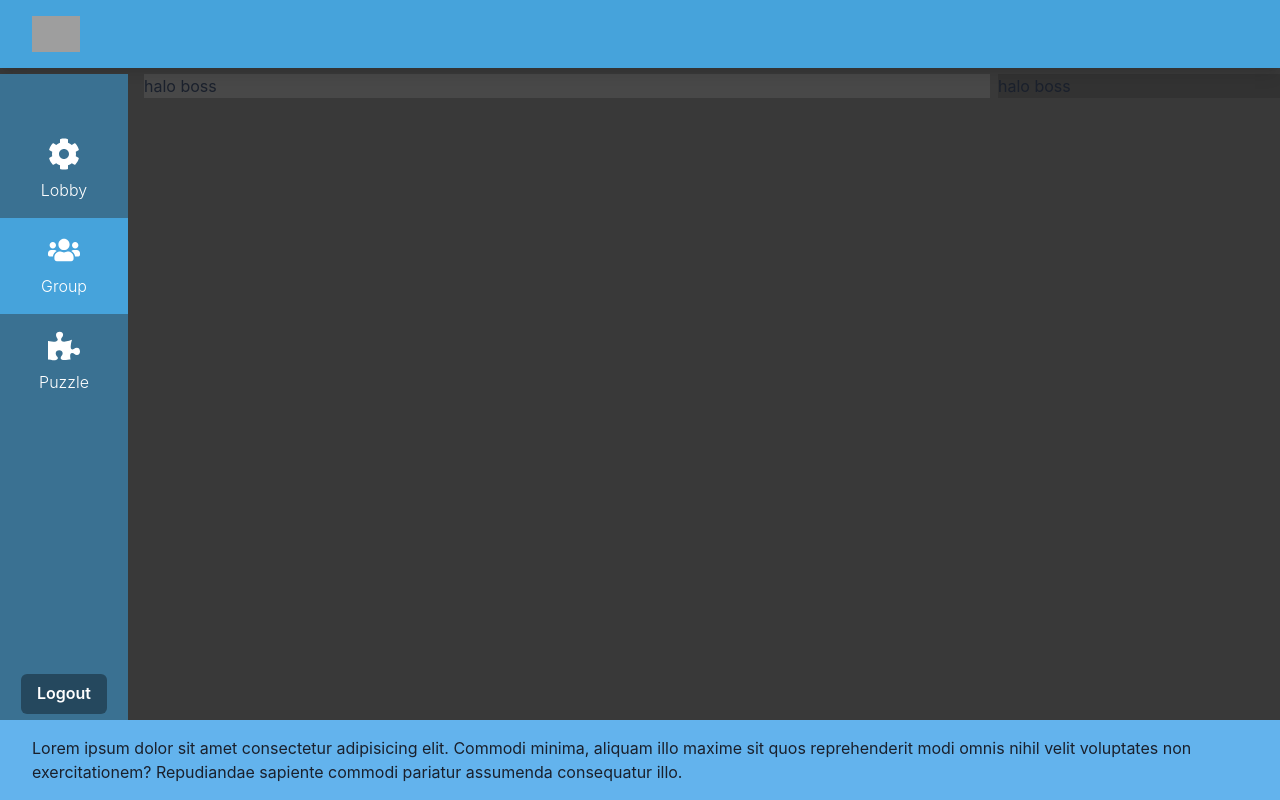
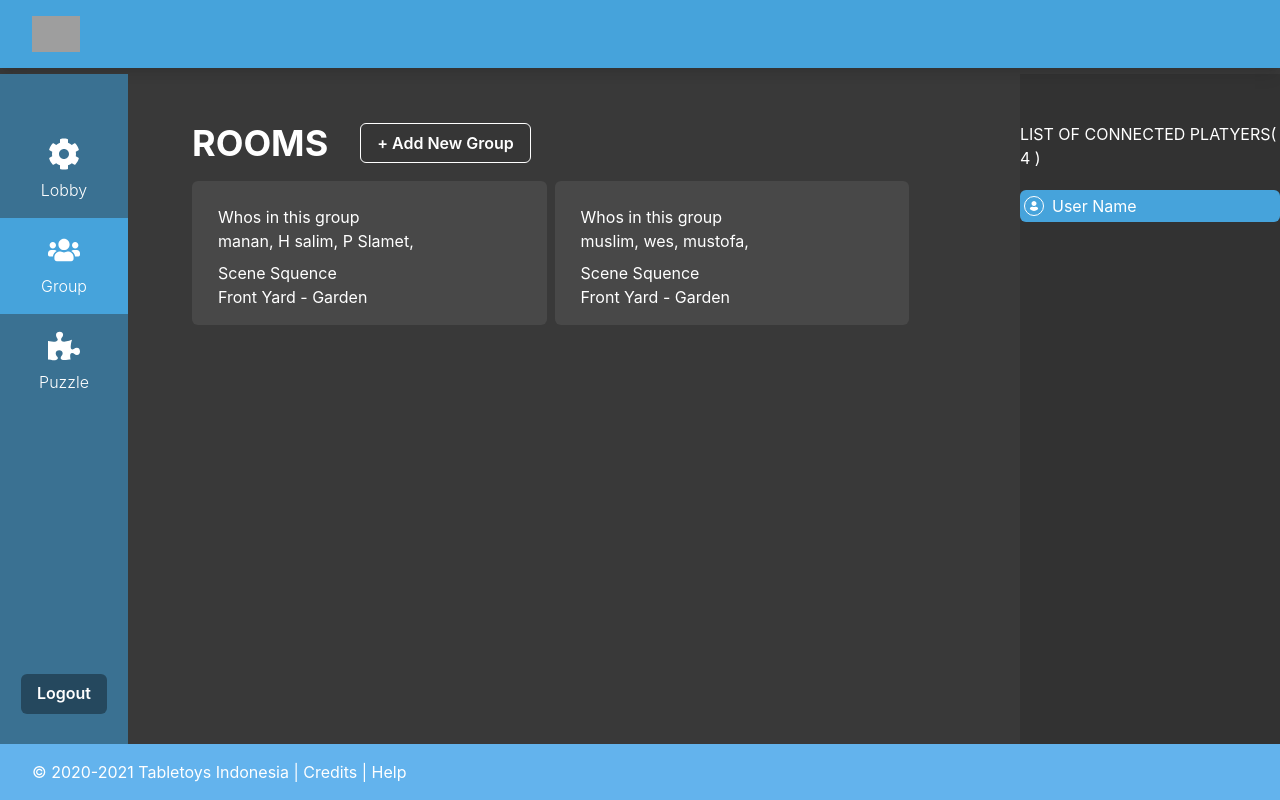
Before and after one commit to mananjabrik/tablet-toys, a Next.js app: page / in a window 1280 px wide. Built offline with nearby package versions, Linux system fonts and the light colour scheme; grey boxes are pictures that could not be loaded.

Commit message:
update Group Components

```diff
--- a/components/contents/Contents.tsx
+++ b/components/contents/Contents.tsx
@@ -1,6 +1,12 @@
 import React from 'react';
-import { Box, Stack } from '@chakra-ui/react';
-export const Contents = () => {
+import { Box, Stack, Heading, Button, Text, Icon } from '@chakra-ui/react';
+import { Group, GroupProps } from '.';
+import { FaAddressBook, FaUser } from 'react-icons/fa';
+interface ContentsProps {
+	onAddGroup?: () => void;
+	dataGroup?: GroupProps[];
+}
+export const Contents: React.FC<ContentsProps> = (props) => {
 	return (
 		<Box
 			h="100vh"
@@ -10,14 +16,59 @@ export const Contents = () => {
 			zIndex="-1"
 			pl="9rem"
 			pt="4.6rem"
-			overflowY="scroll"
+			color="white"
 		>
-			<Stack direction="row">
-				<Box bg="#484848" flex={3}>
-					halo boss
-				</Box>
-				<Box bg="#323232" flex={1}>
-					halo boss
+			<Stack direction="row" spacing="0">
+				<Stack
+					spacing="1rem"
+					flex={3}
+					pt="3rem"
+					px="3rem"
+					overflowY="auto"
+				>
+					<Stack direction="row" spacing="2rem" align="center">
+						<Heading>ROOMS</Heading>
+						<Button
+							border="1px solid white"
+							bg="blackAlpha.100"
+							_hover={{ bg: 'gray' }}
+						>
+							+ Add New Group
+						</Button>
+					</Stack>
+					<Group
+						//@ts-ignore
+						dataGroup={props.dataGroup ?? []}
+					/>
+				</Stack>
+				<Box
+					bg="#323232"
+					flex={1}
+					h="100vh"
+					pt="3rem"
+					justifyContent="center"
+					display="flex"
+				>
+					<Box>
+						<Text mb="5">LIST OF CONNECTED PLATYERS( 4 )</Text>
+						<Stack
+							direction="row"
+							align="center"
+							bg="#46a3db"
+							p="1"
+							rounded="md"
+						>
+							<Icon
+								as={FaUser}
+								w="5"
+								h="5"
+								border="1px solid White"
+								p="1"
+								rounded="full"
+							/>
+							<Text>User Name</Text>
+						</Stack>
+					</Box>
 				</Box>
 			</Stack>
 		</Box>
--- /dev/null
+++ b/components/contents/Group.tsx
@@ -0,0 +1,25 @@
+import React from 'react';
+import { Wrap, WrapItem, Heading, Stack, Box, Text } from '@chakra-ui/react';
+import { GroupCard } from '.';
+import { GroupCardProps } from '../../interface/GroupCard';
+export interface GroupProps {
+	dataGroup?: GroupCardProps[];
+}
+export const Group: React.FC<GroupProps> = (props) => {
+	return (
+		<Wrap>
+			{props.dataGroup
+				? props.dataGroup.map((group, idx) => {
+						return (
+							<WrapItem w="45%" key={idx}>
+								<GroupCard
+									titleGroup={group?.titleGroup ?? ''}
+									users={group?.users ?? []}
+								/>
+							</WrapItem>
+						);
+				  })
+				: ''}
+		</Wrap>
+	);
+};
--- /dev/null
+++ b/components/contents/GroupCard.tsx
@@ -0,0 +1,27 @@
+import React from 'react';
+import { Stack, Heading, Box, Text } from '@chakra-ui/react';
+import { GroupCardProps } from '../../interface/GroupCard';
+
+export const GroupCard: React.FC<GroupCardProps> = (props) => {
+	return (
+		<Stack bg="#484848" p="1rem" w="full" rounded="md">
+			<Heading size="md" fontWeight="medium">
+				{props.titleGroup}
+			</Heading>
+			<Stack px="10px">
+				<Box>
+					<Text>Whos in this group</Text>
+					<Text>
+						{props.users?.map((user) => {
+							return `${user}, `;
+						})}
+					</Text>
+				</Box>
+				<Box>
+					<Text>Scene Squence</Text>
+					<Text>Front Yard - Garden</Text>
+				</Box>
+			</Stack>
+		</Stack>
+	);
+};
--- a/components/contents/index.ts
+++ b/components/contents/index.ts
@@ -1 +1,3 @@
 export * from './Contents';
+export * from './Group';
+export * from './GroupCard';
--- a/components/layout/Footer.tsx
+++ b/components/layout/Footer.tsx
@@ -9,11 +9,9 @@ export const Footer = () => {
 			bg="blue.300"
 			p="1rem"
 			px="2rem"
+			color="white"
 		>
-			Lorem ipsum dolor sit amet consectetur adipisicing elit. Commodi
-			minima, aliquam illo maxime sit quos reprehenderit modi omnis nihil
-			velit voluptates non exercitationem? Repudiandae sapiente commodi
-			pariatur assumenda consequatur illo.
+			&copy; 2020-2021 Tabletoys Indonesia | Credits | Help
 		</Box>
 	);
 };
--- a/components/layout/LinkItem.tsx
+++ b/components/layout/LinkItem.tsx
@@ -1,9 +1,7 @@
 import React from 'react';
 import { ItemsProps } from '../../interface';
 import { WrapItem, Stack, Icon, Text, WrapItemProps } from '@chakra-ui/react';
-interface LinkItemProps extends ItemsProps {
-	key?: number | string;
-}
+interface LinkItemProps extends ItemsProps {}
 export const LinkItem: React.FC<LinkItemProps> = (props) => {
 	const ActivateLink = () => {
 		if (props?.active === 1) {
@@ -15,7 +13,6 @@ export const LinkItem: React.FC<LinkItemProps> = (props) => {
 
 	return (
 		<WrapItem
-			key={props.key}
 			justifyContent="center"
 			py="1rem"
 			color="white"
--- /dev/null
+++ b/interface/GroupCard.ts
@@ -0,0 +1,4 @@
+export interface GroupCardProps {
+	titleGroup?: string;
+	users?: string[];
+}
--- a/pages/index.tsx
+++ b/pages/index.tsx
@@ -22,10 +22,23 @@ const Home: NextPage = () => {
 		},
 	];
 
+	const dataGroup = [
+		{
+			title: 'group 1 (Pendaki)',
+			users: ['manan', 'H salim', 'P Slamet'],
+		},
+		{
+			title: 'group 2 (Panjat Tebing)',
+			users: ['muslim', 'wes', 'mustofa'],
+		},
+	];
 	return (
 		<Box>
 			<Layout menu={dataMenu}>
-				<Contents />
+				<Contents
+					//@ts-ignore
+					dataGroup={dataGroup ?? []}
+				/>
 			</Layout>
 		</Box>
 	);
```
